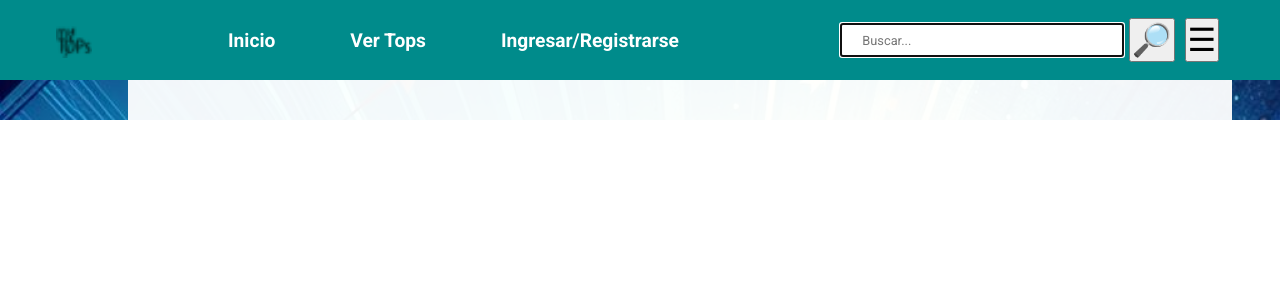
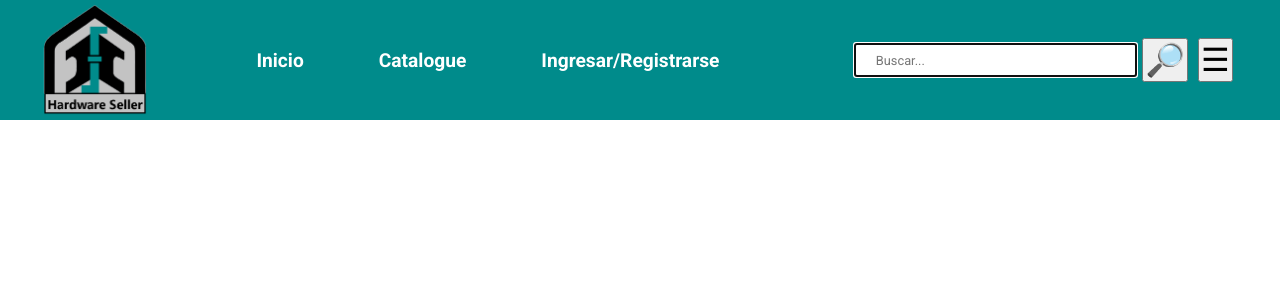
Before and after one commit to JosepeDevs/HardwareSeller, a PHP site: page /header.php in a window 1280 px wide. Shown: the top 300 px of the page. Run offline with PHP 8.4, Linux system fonts and the light colour scheme.

Commit message:
Logos, imagenes y contenido de index empezado

```diff
--- a/Views/estilosTabla.css
+++ b/Views/estilosTabla.css
@@ -12,7 +12,7 @@
         --dark-blue: #143548;
         --background-light: #ffebd9;
         --hover-light: #CCB299;
-        --altoHeader: 80px;
+        --altoHeader: 120px;
     }
 
     h1{
@@ -89,6 +89,7 @@
         z-index: 1;
     }
 
+
     .logo{
         margin-left: 30%;
         display: flex;
@@ -135,7 +136,7 @@
             position: absolute;
             background-color: #f9f9f9;
             min-width: 160px;
-            box-shadow: 0px 8px 16px 0px rgba(0,0,0,0.2);
+            box-shadow: 3px 8px 16px 0px rgba(0,0,0,0.2);
             z-index: 1;
         }
 
@@ -387,6 +388,20 @@
         border: 5px solid red;
     }
 
+    #IndexPosts{
+        display:flex;
+        flex-direction: row;
+        justify-content: left;
+        align-items: center;
+    }
+
+    .carousel{
+        display:flex;
+        flex-direction: row;
+        justify-content: left;
+        align-items: center;
+    }
+
 /****************FIN BODY*******************************/
 
 /**********************INICIO FOOTER**************************/
--- a/Views/footer.php
+++ b/Views/footer.php
@@ -1,8 +1,8 @@
-</div>
-</div>
+</div><!--esto cierra "cta-container"-->
+</div><!--esto cierra "<div class="cuerpo"-->
 <footer>
     <div>
-        <a href="index.php"><img src="favicon.png" width="36px" alt="Logo"></a>
+        <a href="index.php"><img src="Resources/HSLogoFondoAzulGrisSinTexto.png" width="100px" alt="Logo"></a>
     </div>
     <div>
         <h3>Información</h3>
--- a/Views/header.php
+++ b/Views/header.php
@@ -4,23 +4,26 @@
   <meta charset="UTF-8">
   <meta name="viewport" content="width=device-width, initial-scale=1.0">
   <link rel="stylesheet" type="text/css" href="estilosTabla.css">
-  <link rel="icon" type="image/png" href="favicon.png">
-  <title>MyTOPs.com</title>
+  <link rel="icon" type="image/png" href="Resources/HSLogoFondoBlancoYGrisSinTexto.png">
+  <title>Hardware Seller</title>
 </head>
 <header>
-    <div>
-        <a href="index.php"><img src="favicon.png" width="36px" alt="Logo"></a>
+    <div id="logoHeader">
+        <a href="index.php"><img src="Resources/HSLogoAzulSinPadding.png" height="110px" alt="Logo"></a>
     </div>
     <div>
       <nav>
             <ul>
                 <li><a href="index.php">Inicio</a></li>
                 <li class="dropdown">
-                    <a href="#">Ver Tops</a>
+                    <a href="#">Catalogue</a>
                     <div class="dropdown-content">
-                        <a href="#">Videjojuegos</a>
-                        <a href="#">Juegos de mesa</a>
-                        <a href="#">Libros</a>
+                        <a href="#">Pre-built computers</a>
+                        <a href="#">CPU</a>
+                        <a href="#">GPU</a>
+                        <a href="#">Mother Boards</a>
+                        <a href="#">RAM</a>
+                        <a href="#">More Hardware coming soon</a>
                     </div>
                 </li>
                 <li>
@@ -84,5 +87,5 @@
 </header>
 <body>
 <div class="cta-container">
-    <img src="arrows2.png">
+    <img src="Resources/backgroundHS.png">
     <div class="cuerpo">
--- a/Views/index ejemplo.html
+++ b/Views/index ejemplo.html
@@ -17,7 +17,7 @@
             </ul>
         </nav>
         <div class="logo">
-            <a href="#"><img src="https://cdn-icons-png.flaticon.com/128/2330/2330051.png" width="36px" alt="Logo"></a>
+            <a href="#"><img src="https://cdn-icons-png.flaticon.com/128/2330/2330051.png" width="36px" alt="Logdsado"></a>
         </div>
         <div class="search">
             <input type="text" placeholder="Buscar..." autofocus>
```
Also changed, not shown: Controllers/ArticuloALTAController.php (+4 -9 lines), Views/index.php (+20 -17 lines), Views/Resources/Arrows.png (deleted), Views/Resources/HSLogo.png (added), Views/Resources/HSLogoAzulSinPadding.png (added), Views/Resources/HSLogoFondoAzul.png (added), Views/Resources/HSLogoFondoAzulGrisSinTexto.png (added), Views/Resources/HSLogoFondoAzulSinTexto.png (added), Views/Resources/HSLogoFondoBlanco.png (added), Views/Resources/HSLogoFondoBlancoSinTexto.png (added), Views/Resources/HSLogoFondoBlancoYGrisSinTexto.png (added), Views/Resources/HSLogoFondoGrisYBlanco.png (added), Views/Resources/backgroundHS.png (added), Views/Resources/favicon.png (deleted), 1 more files.
